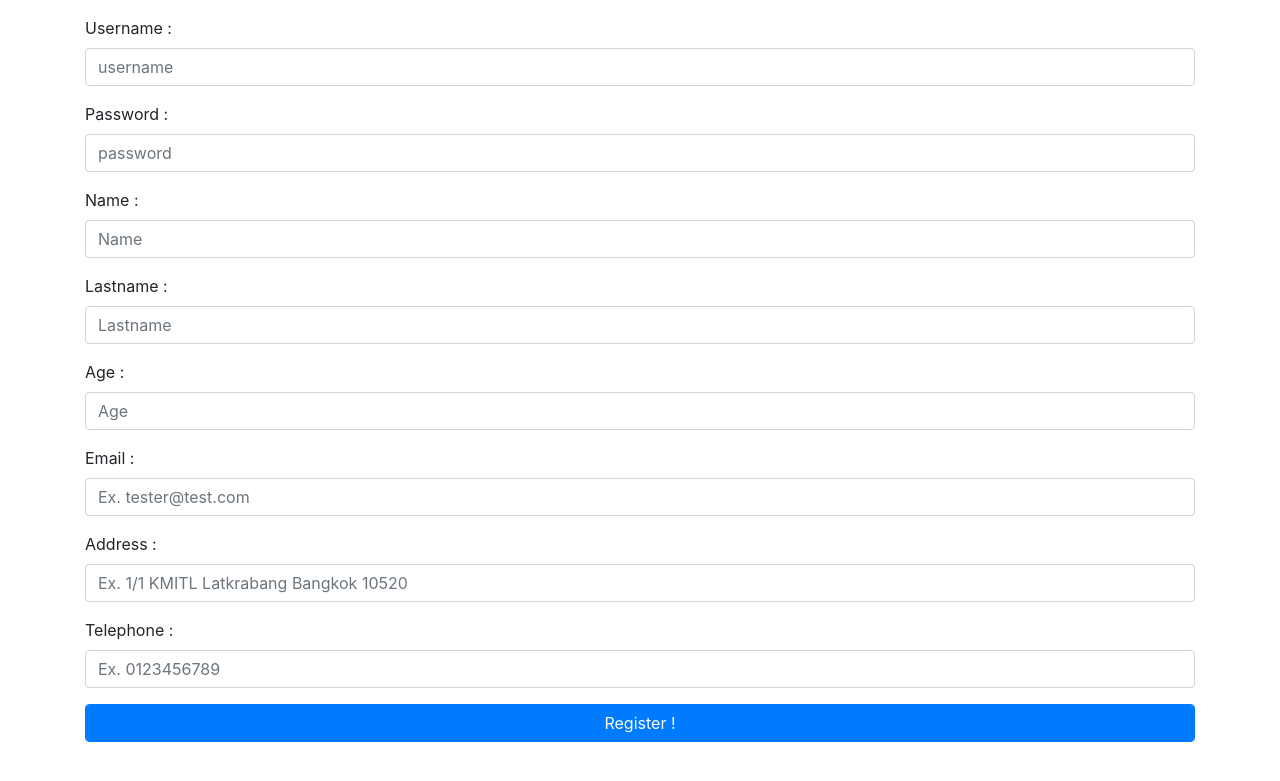
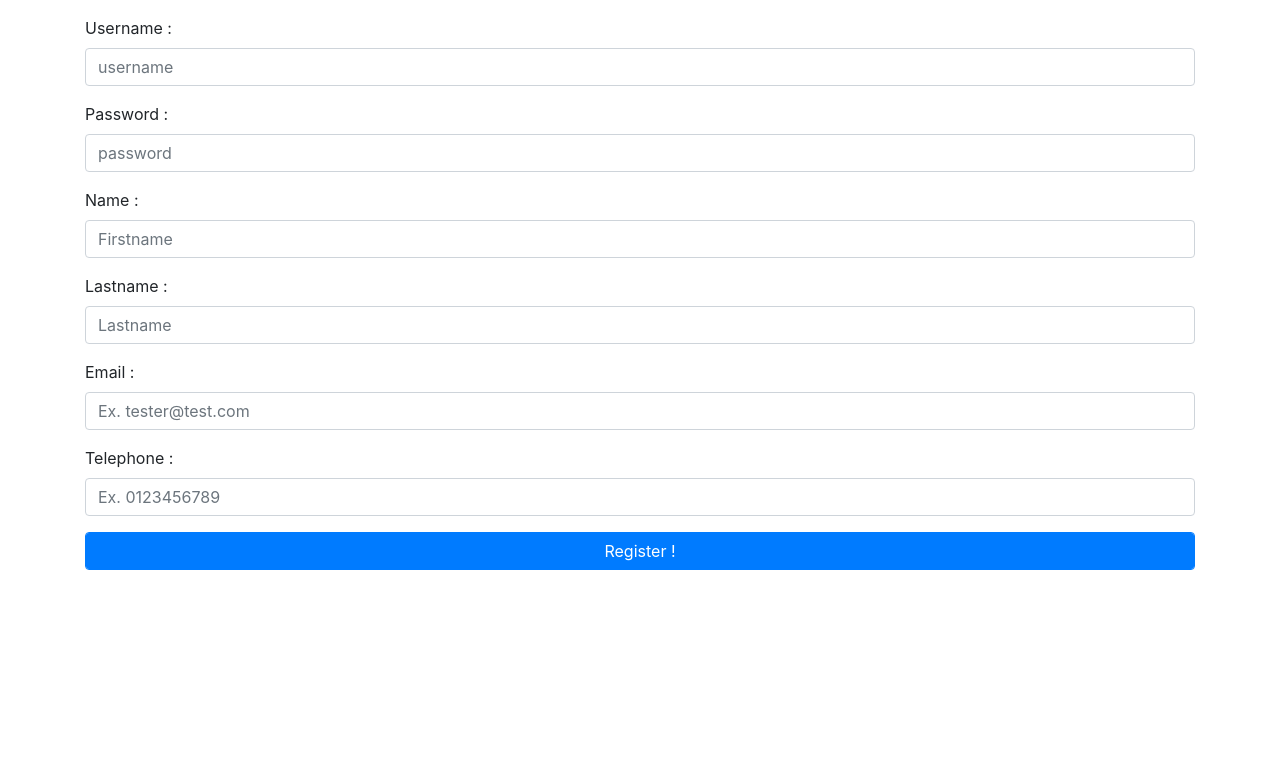
Before and after one commit to Mrsmithz/WebTech-Warehouse-Management, a PHP site: page / in a window 1280 px wide. Shown: the top 781 px of the page. Run offline with PHP 8.4, Linux system fonts and the light colour scheme.

Commit message:
update MySQL

```diff
--- a/assets/js/formvalidate.js
+++ b/assets/js/formvalidate.js
@@ -1,13 +1,17 @@
 function validateform(){
     var username = document.forms['myform']['username'].value;
     var password = document.forms['myform']['password'].value;
-    var name = document.forms['myform']['name'].value;
+    var firstname = document.forms['myform']['firstname'].value;
     var lastname = document.forms['myform']['lastname'].value;
-    var age = document.forms['myform']['age'].value;
     var email = document.forms['myform']['email'].value;
-    var address = document.forms['myform']['address'].value;
     var tel = document.forms['myform']['telephone'].value;
-    return false;
+    if (usernameValidate(username)&&passwordValidate(password)&&
+    nameAndlastnameValidate(firstname, lastname)&&emailValidate(email)&&telephoneValidate(tel)){
+        return true;
+    }
+    else{
+        return false;
+    }
 }
 function usernameValidate(username){
     var regex = RegExp(/^[a-zA-Z0-9]+$/);
--- a/assets/php/createDB.php
+++ b/assets/php/createDB.php
@@ -10,14 +10,12 @@
         include("SQLQuery.php");
         $username = $_POST['username'];
         $password = $_POST['password'];
-        $name = $_POST['name'];
+        $firstname = $_POST['firstname'];
         $lastname = $_POST['lastname'];
-        $age = $_POST['age'];
         $email = $_POST['email'];
-        $address = $_POST['address'];
         $tel = $_POST['telephone'];
         if (!checkIfAccountExist($username)){
-            if (createAccount($username, $password, $name, $lastname, $age, $email, $address, $tel)){
+            if (createAccount($username, $password, $firstname, $lastname, $email, $tel)){
                 echo "<h1>Registered Successful !</h1>";
             }
             else{
--- a/index.html
+++ b/index.html
@@ -18,24 +18,16 @@
                 <input type="password" class="form-control" placeholder="password" id="password" name="password">
             </div>
             <div class="form-group">
-                <label for="name">Name : </label>
-                <input type="text" class="form-control" placeholder="Name" id="name" name="name">
+                <label for="firstname">Name : </label>
+                <input type="text" class="form-control" placeholder="Firstname" id="firstname" name="firstname">
             </div>
             <div class="form-group">
                 <label for="lastname">Lastname : </label>
                 <input type="text" class="form-control" placeholder="Lastname" id="lastname" name="lastname">
             </div>
             <div class="form-group">
-                <label for="age">Age : </label>
-                <input type="number" class="form-control" placeholder="Age" id="age" name="age">
-            </div>
-            <div class="form-group">
                 <label for="email">Email : </label>
                 <input type="email" class="form-control" placeholder="Ex. tester@test.com" id="email" name="email">
-            </div>
-            <div class="form-group">
-                <label for="address">Address : </label>
-                <input type="text" class="form-control" placeholder="Ex. 1/1 KMITL Latkrabang Bangkok 10520" id="address" name="address">
             </div>
             <div class="form-group">
                 <label for="telephone">Telephone : </label>
```
Also changed, not shown: assets/php/SQLQuery.php (+17 -20 lines).
